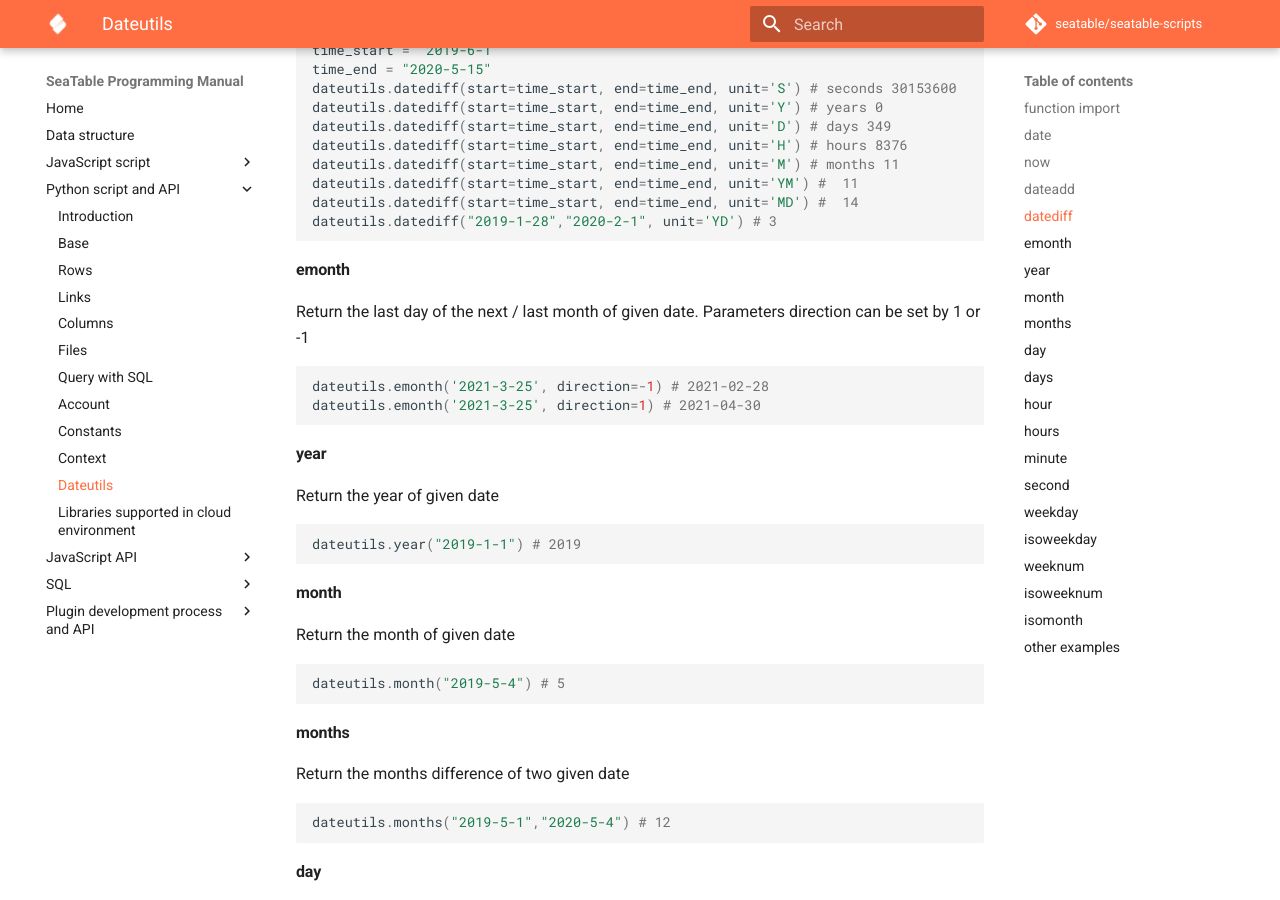
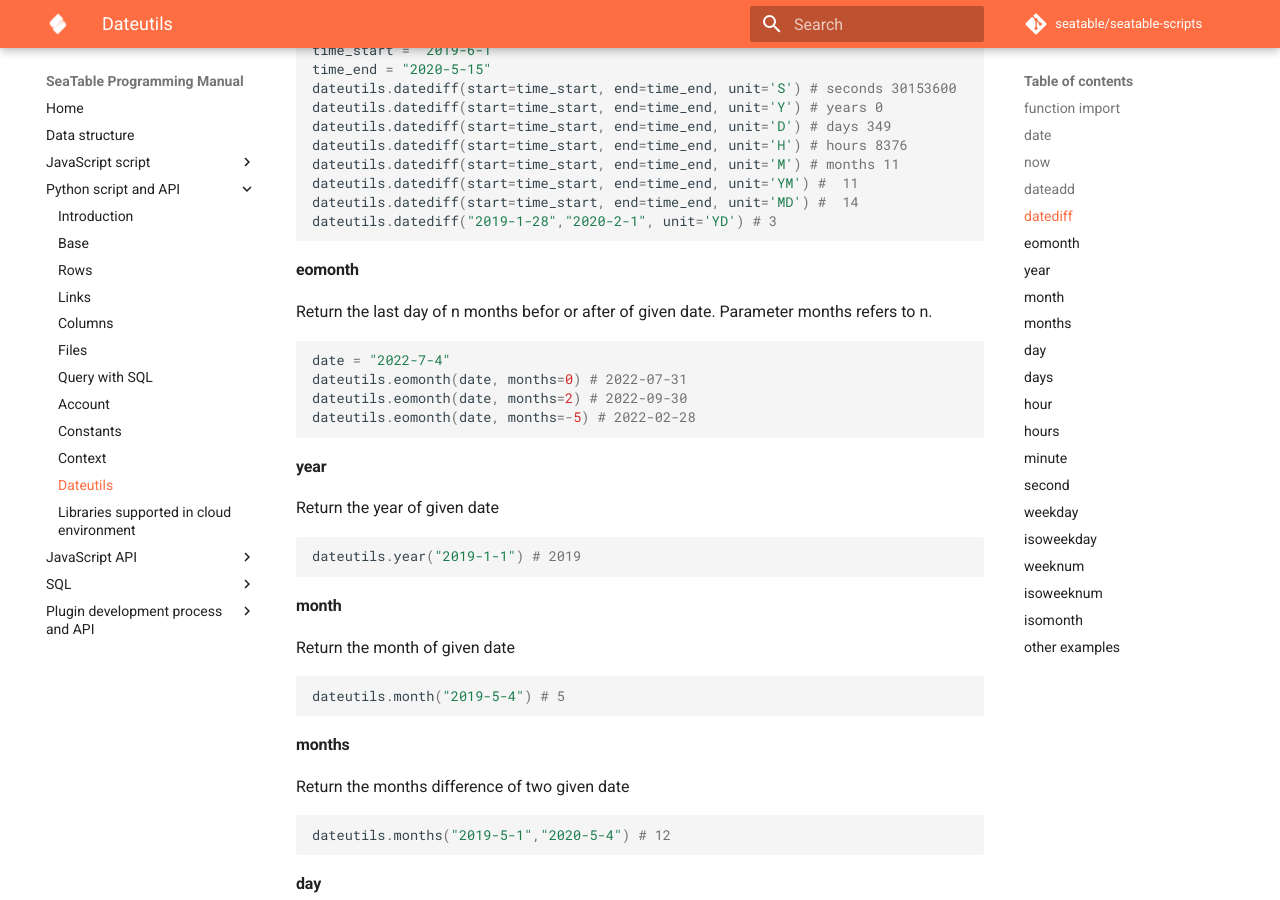
Before and after one commit to seatable/seatable-scripts, an MkDocs documentation site: the page built from manual/python/dateutils.md, in a window 1280 px wide and 900 px high, scrolled down 1316 px. Built offline with MkDocs 1.6.1 and Material for MkDocs 9.7.7, drawn with Linux system fonts in a browser that asks for light colours; comment, search, counter and statistics services are not loaded.

Commit message:
Update dateutils.md

````diff
--- a/manual/python/dateutils.md
+++ b/manual/python/dateutils.md
@@ -64,13 +64,15 @@ dateutils.datediff(start=time_start, end=time_end, unit='MD') #  14
 dateutils.datediff("2019-1-28","2020-2-1", unit='YD') # 3
 ```
 
-#### emonth
+#### eomonth
 
-Return the last day of the next / last month of given date. Parameters direction can be set by 1 or -1
+Return the last day of n months befor or after of given date. Parameter months refers to n.
 
 ```python
-dateutils.emonth('2021-3-25', direction=-1) # 2021-02-28
-dateutils.emonth('2021-3-25', direction=1) # 2021-04-30
+date = "2022-7-4"
+dateutils.eomonth(date, months=0) # 2022-07-31
+dateutils.eomonth(date, months=2) # 2022-09-30
+dateutils.eomonth(date, months=-5) # 2022-02-28
 ```
 
 #### year
````
